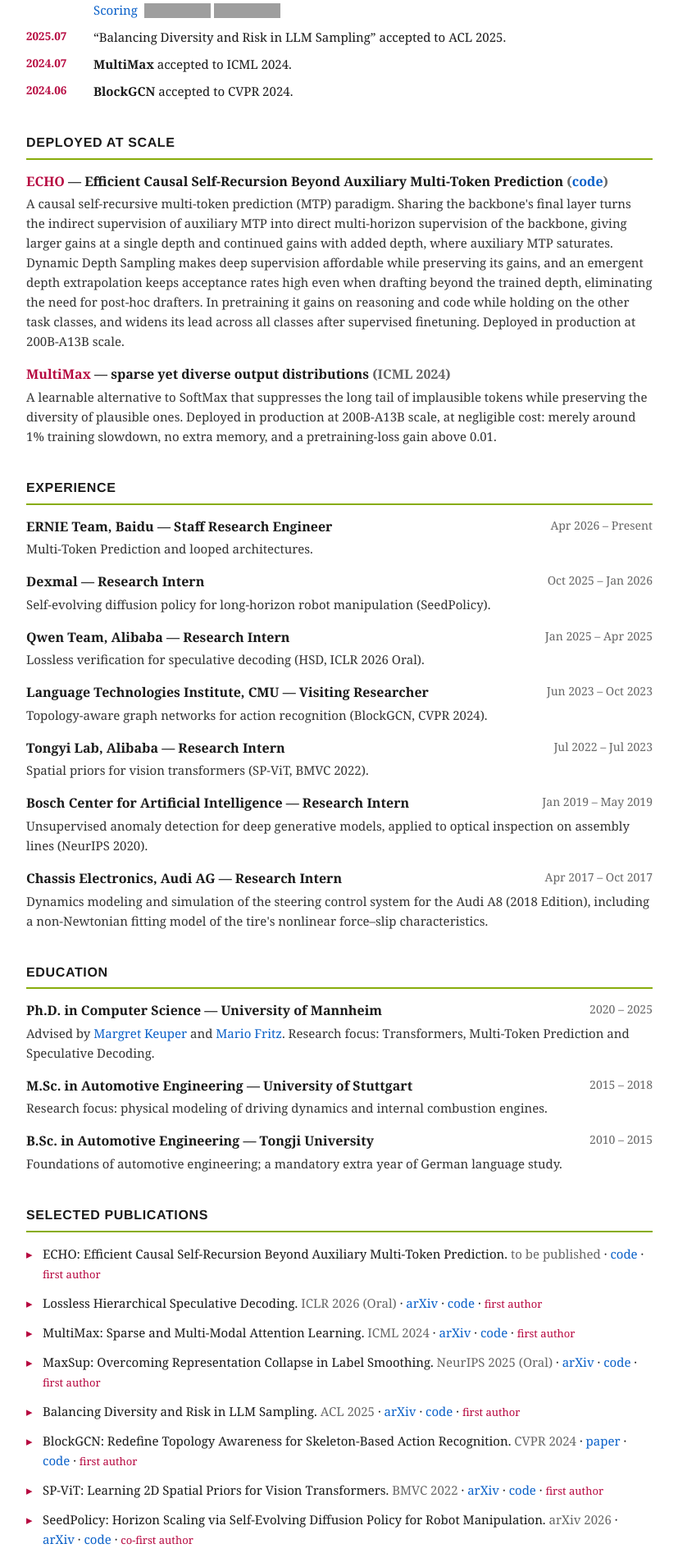
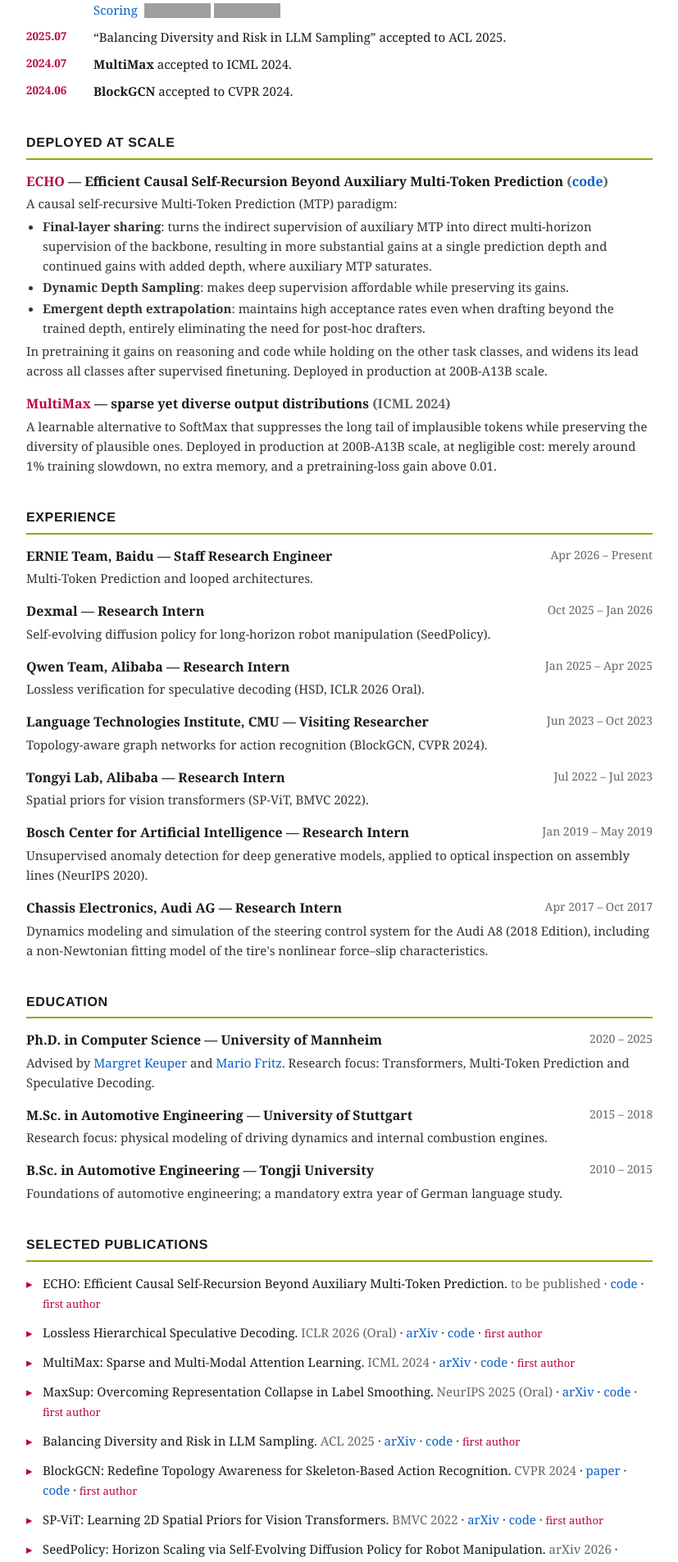
Before and after one commit to ZhouYuxuanYX/ZhouYuxuanYX.github.io, a Jekyll site: the page cv/index.html, which Jekyll copies as it is, in a window 1280 px wide. Shown: the part 751-2656 px from the top of the page at 82% size, without its empty margins (226-1053 px from the left). Built offline with Jekyll 4.4.1, drawn with Linux system fonts in a browser that asks for light colours; grey boxes are pictures that could not be loaded.

Commit message:
CV: ECHO entry uses the CV's three mechanism bullets plus reasoning/SFT results

```diff
--- a/cv/index.html
+++ b/cv/index.html
@@ -62,6 +62,8 @@
   .item .title{font-weight:bold}
   .item .when{color:var(--muted); font-size:14px; white-space:nowrap}
   .item .desc{font-size:15px; color:#333; margin-top:2px}
+  .item .desc ul{margin:4px 0; padding-left:20px}
+  .item .desc li{margin:2px 0}
   .tag{color:var(--accent); font-weight:bold}
   ul.pubs{list-style:none; padding:0; margin:0}
   ul.pubs li{position:relative; padding-left:20px; margin:0 0 12px; font-size:15px}
@@ -137,15 +139,17 @@
   <div class="item">
     <div class="top"><span class="title"><span class="tag">ECHO</span> &mdash; Efficient Causal Self-Recursion Beyond Auxiliary Multi-Token Prediction <span class="venue">(<a href="https://github.com/ernie-research/ECHO">code</a>)</span></span></div>
     <div class="desc">
-      A causal self-recursive multi-token prediction (MTP) paradigm. Sharing the backbone's
-      final layer turns the indirect supervision of auxiliary MTP into direct multi-horizon
-      supervision of the backbone, giving larger gains at a single depth and continued gains
-      with added depth, where auxiliary MTP saturates. Dynamic Depth Sampling makes deep
-      supervision affordable while preserving its gains, and an emergent depth extrapolation
-      keeps acceptance rates high even when drafting beyond the trained depth, eliminating
-      the need for post-hoc drafters. In pretraining it gains on reasoning and code while
-      holding on the other task classes, and widens its lead across all classes after
-      supervised finetuning. Deployed in production at 200B-A13B scale.
+      A causal self-recursive Multi-Token Prediction (MTP) paradigm:
+      <ul>
+        <li><strong>Final-layer sharing</strong>: turns the indirect supervision of auxiliary MTP into direct
+          multi-horizon supervision of the backbone, resulting in more substantial gains at a single
+          prediction depth and continued gains with added depth, where auxiliary MTP saturates.</li>
+        <li><strong>Dynamic Depth Sampling</strong>: makes deep supervision affordable while preserving its gains.</li>
+        <li><strong>Emergent depth extrapolation</strong>: maintains high acceptance rates even when drafting
+          beyond the trained depth, entirely eliminating the need for post-hoc drafters.</li>
+      </ul>
+      In pretraining it gains on reasoning and code while holding on the other task classes, and widens
+      its lead across all classes after supervised finetuning. Deployed in production at 200B-A13B scale.
     </div>
   </div>
 
```
